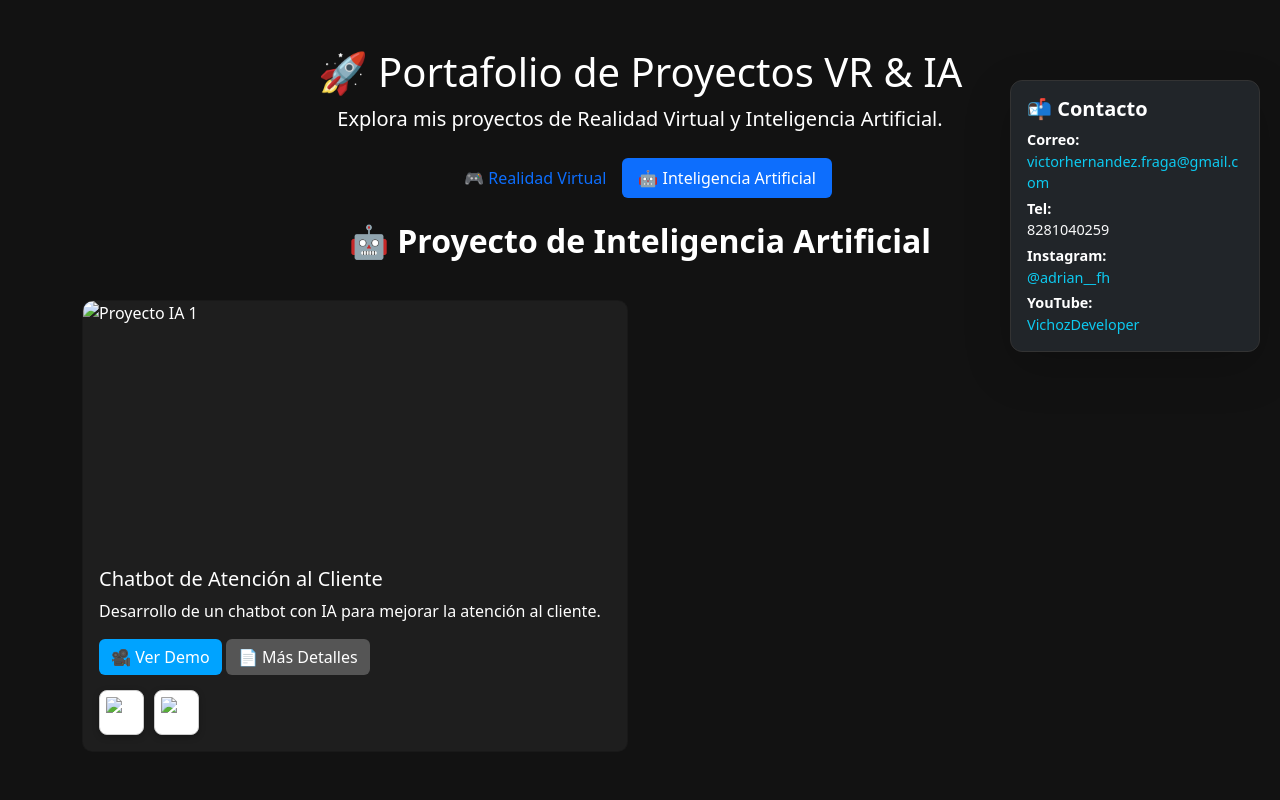
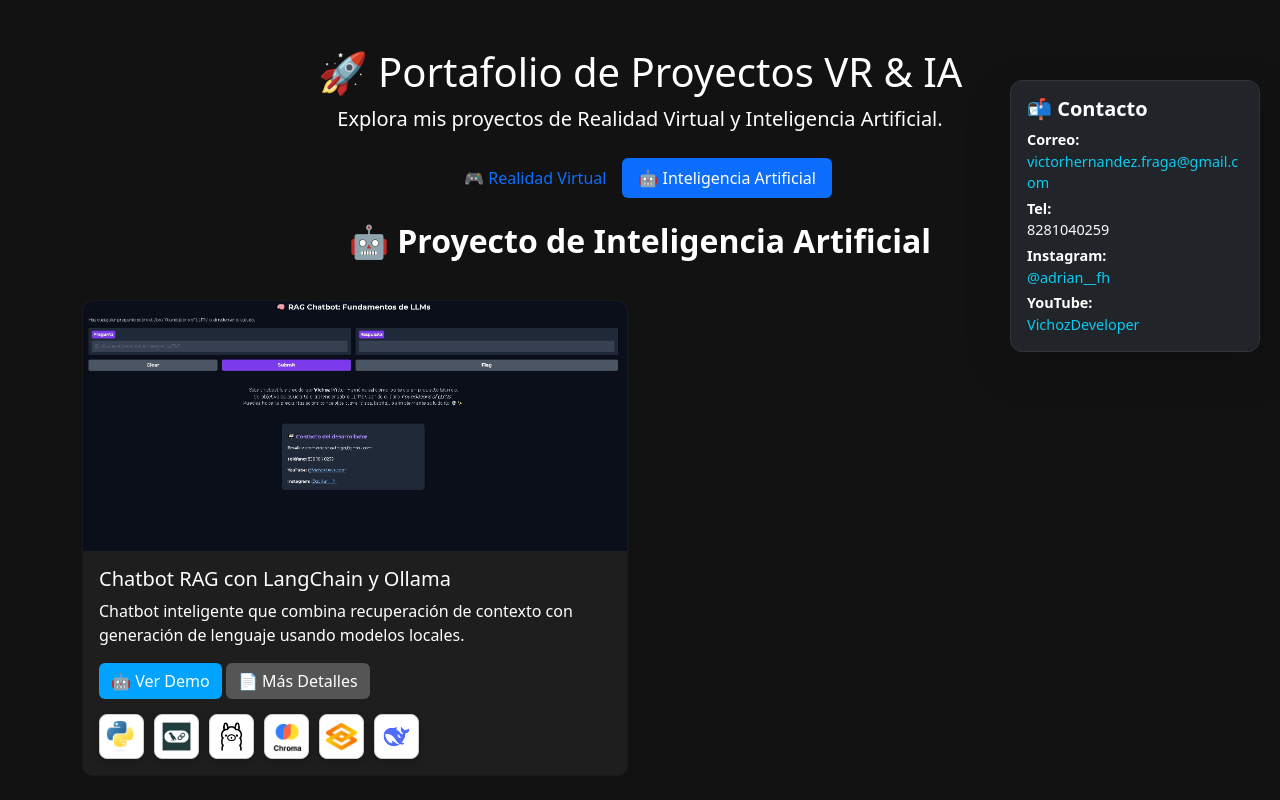
Before and after one commit to TheVichoz/Portafolio, a plain HTML site: page index.html in a window 1280 px wide. Both pictures are taken after a click on the tab "🤖 Inteligencia Artificial". Shown: the top 800 px of the page. Drawn offline with nearby package versions, Linux system fonts and the light colour scheme.

```diff
--- a/index.html
+++ b/index.html
@@ -99,7 +99,7 @@
           <div class="card-body">
             <h5 class="card-title">Simulador de Empaque VR - Reynera</h5>
             <p class="card-text">Simulador VR para capacitar empleados sin afectar la producción.</p>
-            <a href="#" class="btn btn-primary">🎥 Ver Video</a>
+            <a href="https://youtu.be/YSXMjuOTBnY" class="btn btn-primary" target="_blank">🎥 Ver Video</a>
             <a href="#" class="btn btn-secondary" data-bs-toggle="modal" data-bs-target="#modalReynera">📄 Más Detalles</a>
             <div class="tech-icons">
               <img src="img/Unity-logo.png" alt="Unity" title="Unity" />
@@ -157,22 +157,25 @@
     <div class="row">
       <div class="col-md-6 mb-4" data-aos="fade-up">
         <div class="card project-card">
-          <img src="proyecto-ia1.jpg" class="card-img-top" alt="Proyecto IA 1" />
+          <img src="img/Bot1.JPG" class="card-img-top" alt="Chatbot RAG" />
           <div class="card-body">
-            <h5 class="card-title">Chatbot de Atención al Cliente</h5>
-            <p class="card-text">Desarrollo de un chatbot con IA para mejorar la atención al cliente.</p>
-            <a href="#" class="btn btn-primary">🎥 Ver Demo</a>
+            <h5 class="card-title">Chatbot RAG con LangChain y Ollama</h5>
+            <p class="card-text">Chatbot inteligente que combina recuperación de contexto con generación de lenguaje usando modelos locales.</p>
+            <a href="#" class="btn btn-primary">🤖 Ver Demo</a>
             <a href="#" class="btn btn-secondary" data-bs-toggle="modal" data-bs-target="#modalIA">📄 Más Detalles</a>
             <div class="tech-icons">
-              <img src="python-icon.png" alt="Python" title="Python" />
-              <img src="tensorflow-icon.png" alt="TensorFlow" title="TensorFlow" />
+              <img src="img/Python-logo.png" alt="Python" title="Python" />
+              <img src="img/langchain-logo.png" alt="LangChain" title="LangChain" />
+              <img src="img/Ollama-logo.png" alt="Ollama" title="Ollama" />
+              <img src="img/Chroma-logo.png" alt="ChromaDB" title="ChromaDB" />
+              <img src="img/Gradio-logo.png" alt="Gradio" title="Gradio" />
+              <img src="img/Deepseek-logo.png" alt="DeepSeek-R1" title="DeepSeek-R1" />
             </div>
           </div>
         </div>
       </div>
-    </div>
-  </div>
-</div>
+
+
 
 <section class="container mt-5 text-center">
   <h2 class="section-title">🏆 Reconocimientos</h2>
@@ -232,7 +235,8 @@
         <button type="button" class="btn-close btn-close-white" data-bs-dismiss="modal"></button>
       </div>
       <div class="modal-body">
-        <p>Chatbot construido con TensorFlow y Python para responder preguntas frecuentes y ofrecer soporte automatizado a los usuarios en tiempo real.</p>
+        <p>Chatbot RAG con Ollama, DeepSeek-R1 y LangChain
+          Asistente conversacional construido con LangChain, Ollama y ChromaDB para responder preguntas basadas en el contenido del libro Foundations of LLMs. Utiliza un modelo de lenguaje local (DeepSeek-R1) para generar respuestas contextuales a partir de fragmentos semánticamente relevantes extraídos del PDF. Incluye interfaz web interactiva con Gradio y permite conversaciones tanto informativas como sociales.</p>
       </div>
     </div>
   </div>
```
Also changed, not shown: img/B3.JPG (added), img/B4.JPG (added), img/Bot1.JPG (added), img/Bot2.JPG (added), img/Chroma-logo.png (added), img/Deepseek-logo.png (added), img/Gradio-logo.png (added), img/Ollama-logo.png (added), img/Python-logo.png (added), img/langchain-logo.png (added).
